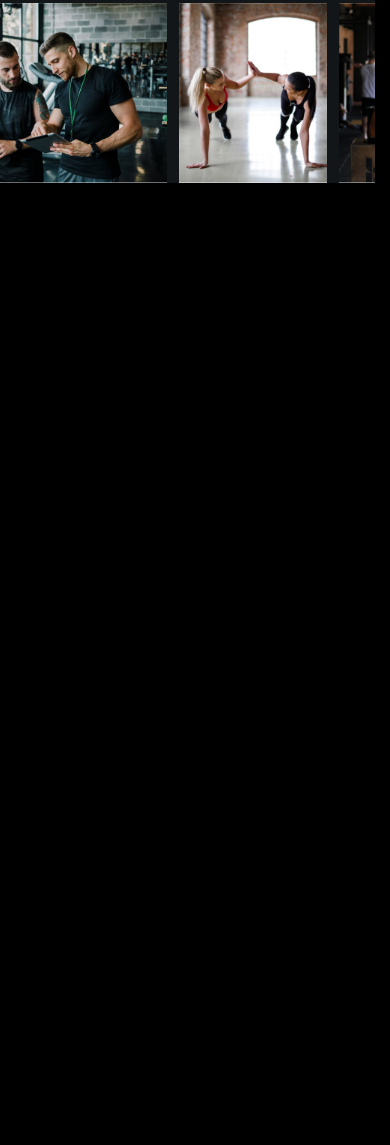
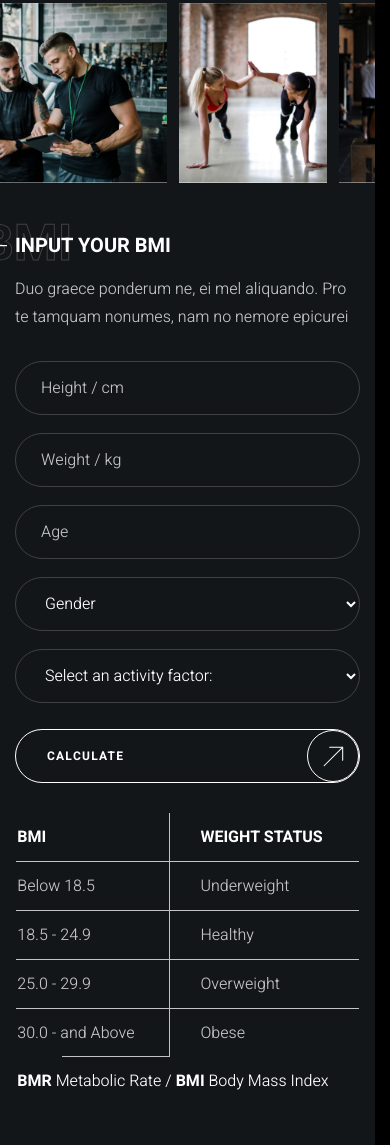
Before and after one commit to AlexBalyanov/cropp-fitness, a plain HTML site: page index.html in a window 390 px wide. Shown: the part 4633-5778 px from the top of the page. Before the commit the page ends 4816 px from the top, so only its background shows below. Drawn offline with Linux system fonts and the light colour scheme.

Commit message:
сделал 7 секцию + адаптив

```diff
--- a/index.html
+++ b/index.html
@@ -311,6 +311,85 @@
               height="480">
       </div>
     </section>
+    <section class="calculate">
+      <div class="calculate__inner container">
+        <div class="calculate__body">
+          <h2 class="calculate__title title-medium backdrop-title" data-title="BMI">
+            Input your BMI
+          </h2>
+          <div class="calculate-description">
+            <p>Duo graece ponderum ne, ei mel aliquando. Pro te tamquam nonumes, nam no nemore epicurei</p>
+          </div>
+          <form class="calculate__form">
+            <div class="calculate__form-body">
+              <label class="visually-hidden" for="height">Height</label>
+              <input class="calculate__input input"
+                      type="number"
+                      id="height"
+                      placeholder="Height / cm">
+              <label class="visually-hidden" for="weight">Weight</label>
+              <input class="calculate__input input"
+                      type="number"
+                      id="weight"
+                      placeholder="Weight / kg">
+              <label class="visually-hidden" for="age">Age</label>
+              <input class="calculate__input input"
+                      type="number"
+                      id="age"
+                      placeholder="Age">
+              <label class="visually-hidden" for="gender">Gender</label>
+              <select class="calculate__input input" id="gender" required>
+                <option value="" disabled selected>Gender</option>
+                <option value="male">Male</option>
+                <option value="female">Female</option>
+              </select>
+              <label class="visually-hidden" for="activity-factor">Activity-factor</label>
+              <select class="calculate__input input wide" id="activity-factor" required>
+                <option value="" disabled selected>Select an activity factor:</option>
+                <option value="running">Running</option>
+                <option value="bicycle">Bicycle</option>
+              </select>
+            </div>
+            <button class="calculate__button button transparent" type="submit">
+              Calculate
+            </button>
+          </form>
+        </div>
+      <div class="calculate__table-wrapper">
+        <table class="calculate__table">
+          <thead>
+            <tr>
+              <th>BMI</th>
+              <th>Weight status</th>
+            </tr>
+          </thead>
+          <tbody>
+            <tr>
+              <td>Below 18.5</td>
+              <td>Underweight</td>
+            </tr>
+            <tr>
+              <td>18.5 - 24.9</td>
+              <td>Healthy</td>
+            </tr>
+            <tr>
+              <td>25.0 - 29.9</td>
+              <td>Overweight</td>
+            </tr>
+            <tr>
+              <td>30.0 - and Above</td>
+              <td>Obese</td>
+            </tr>
+          </tbody>
+          <tfoot>
+            <tr>
+              <td colspan="2"><b>BMR</b>  Metabolic Rate / <b>BMI</b>  Body Mass Index</td>
+            </tr>
+          </tfoot>
+        </table>
+      </div>
+      </div>
+    </section>
   </main>
 </body>
 </html>
--- a/styles/global.css
+++ b/styles/global.css
@@ -260,6 +260,18 @@
   border-radius: var(--border-radius);
  }
 
+ /* Chrome, Safari, Edge, Opera */
+input::-webkit-outer-spin-button,
+input::-webkit-inner-spin-button {
+  -webkit-appearance: none;
+  margin: 0;
+}
+
+/* Firefox */
+input[type=number] {
+  -moz-appearance: textfield;
+}
+
  .input::placeholder {
   color: var(--color-light-grey);
  }
--- a/styles/styles.css
+++ b/styles/styles.css
@@ -460,6 +460,126 @@
   scroll-snap-align: start;
 }
 
+.calculate {
+  padding-block: 146px;
+  background-color: var(--color-dark-alternate);
+}
+
+.calculate__inner {
+  display: flex;
+  align-items: center;
+  column-gap: 36px;
+}
+
+.calculate__body {
+  flex-grow: 1;
+  max-width: 627px;
+}
+
+.calculate__title:not(:last-child) {
+  margin-bottom: 16px;
+}
+
+.calculate-description {
+  max-width: 385px;
+}
+
+.calculate-description:not(:last-child) {
+  margin-bottom: 30px;
+}
+
+.calculate__form-body {
+  display: grid;
+  grid-template-columns: repeat(2, 1fr);
+  gap: 18px 30px;
+}
+
+.calculate__form-body:not(:last-child) {
+  margin-bottom: 26px;
+}
+
+.calculate__input.wide {
+  grid-column: -1 / 1;
+}
+
+.calculate__table-wrapper {
+  position: relative;
+  display: flex;
+  justify-content: center;
+  align-items: center;
+  width: 100%;
+  max-width: 610px;
+}
+
+.calculate__table-wrapper::before {
+  content: "";
+  position: absolute;
+  top: 50%;
+  left: 50%;
+  translate: -50% -50%;
+  width: 100%;
+  aspect-ratio: 1;
+  background-color: var(--color-dark);
+  border-radius: 50%;
+}
+
+.calculate__table {
+  position: relative;
+  border-collapse: collapse;
+}
+
+.calculate__table :is(td, th) {
+  padding-right: 30px;
+}
+
+.calculate__table :is(td, th):not(:first-child) {
+  padding-left: 30px;
+}
+
+.calculate__table :is(td, th):not(:last-child) {
+  border-right: 1px solid var(--color-light-grey);
+}
+
+.calculate__table tbody td {
+  border-top: 1px solid var(--color-light-grey);
+}
+
+.calculate__table tbody tr:last-child td:first-child {
+  position: relative;
+}
+
+.calculate__table tbody tr:last-child td:first-child::after {
+  content: "";
+  position: absolute;
+  bottom: 0;
+  right: 0;
+  width: 70%;
+  height: 1px;
+  background-color: var(--color-light-grey);
+}
+
+.calculate__table th {
+  padding-block: 20px;
+  text-align: left;
+  text-transform: uppercase;
+  color: var(--color-light);
+}
+
+.calculate__table td {
+  padding-block: 14px;
+}
+
+.calculate__table tfoot {
+  color: var(--color-light);
+}
+
+.calculate__table tfoot td {
+  padding-top: 33px;
+  padding-bottom: 0;
+}
+
+
+
 
 
 
@@ -526,6 +646,30 @@
 
   .family__image {
     height: 360px;
+  }
+
+  .calculate {
+    padding-block: 100px;
+  }
+
+  .calculate__inner {
+    column-gap: 20px;
+  }
+
+  .calculate__form-body {
+    grid-template-columns: 1fr;
+  }
+
+  .calculate__button {
+    width: 100%;
+  }
+
+  .calculate__table :is(td, th) {
+    padding-block: 10px;
+  }
+
+  .calculate__table tfoot td {
+    padding-top: 10px;
   }
 }
 
@@ -628,4 +772,17 @@
   .family__body {
     column-gap: 12px;
   }
+
+  .calculate {
+    padding-block: 50px;
+  }
+
+  .calculate__inner {
+    flex-direction: column;
+    row-gap: 30px;
+  }
+
+  .calculate__table-wrapper::before {
+    display: none;
+  }
 }
```
